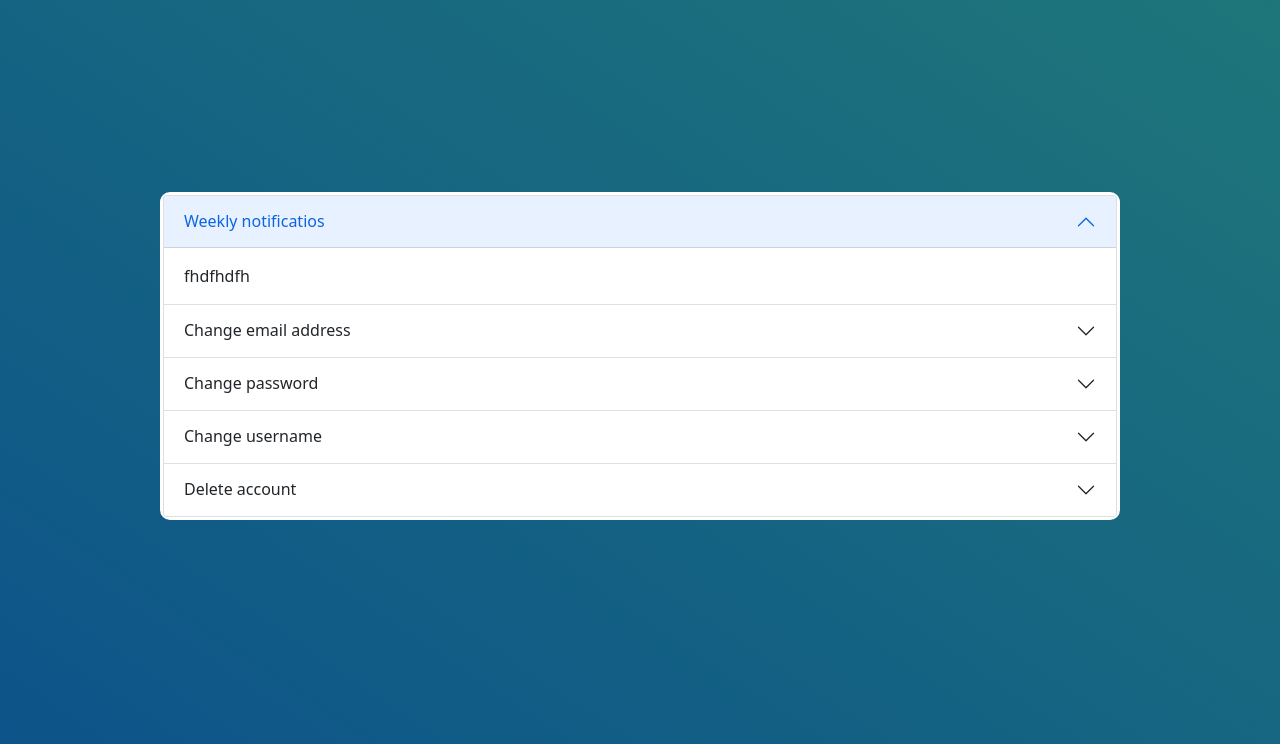
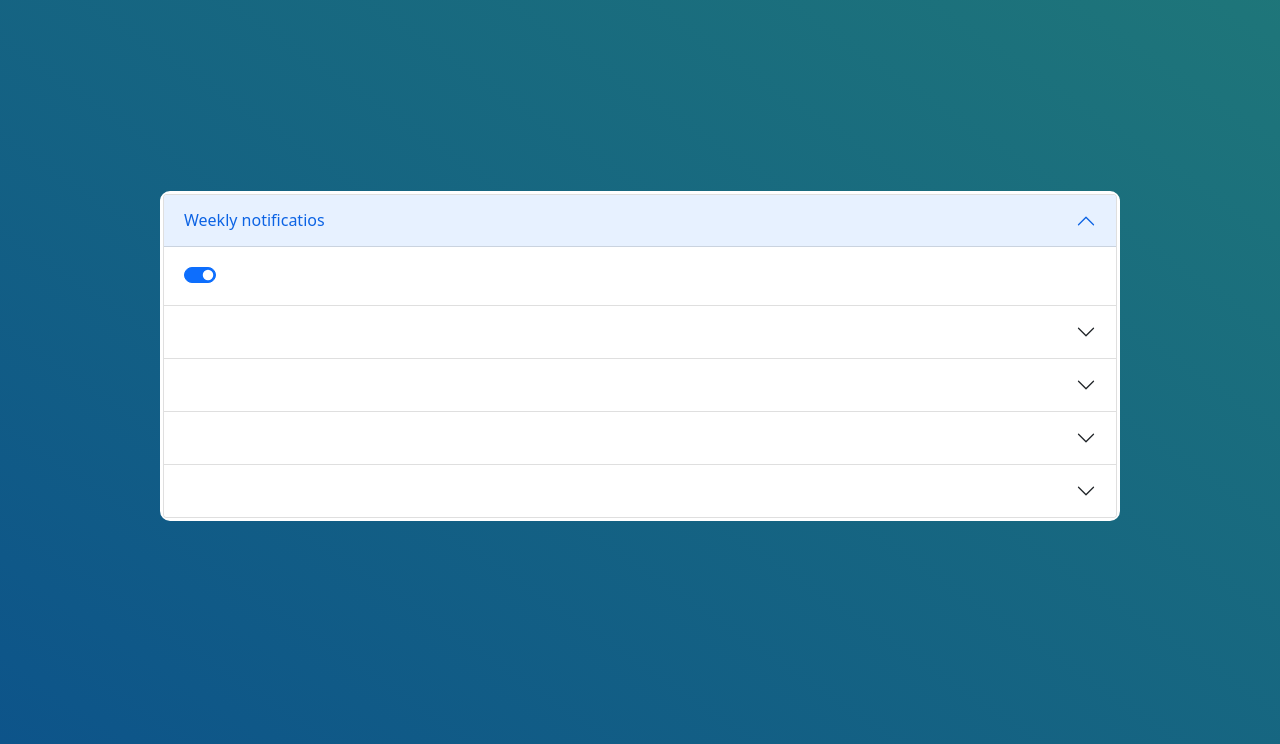
Before and after one commit to ilko27/healther, a PHP site: page /user_settings.php in a window 1280 px wide. Shown: the part 56-800 px from the top of the page. Run offline with PHP 8.4, Linux system fonts and the light colour scheme; the visitor is signed in with stand-in values (Sample User, id 1); tables that the repository leaves empty or names only in its code hold one stand-in row (values such as "Sample post").

Commit message:
notification check on/off

```diff
--- a/css/user_settings.css
+++ b/css/user_settings.css
@@ -33,3 +33,7 @@ body {
     left: 50%;
     transform: translate(-50%, -50%);
 }
+
+button.accordion-button.collapsed {
+    color: white;
+}
--- a/user_settings.php
+++ b/user_settings.php
@@ -4,7 +4,20 @@ if(!isset($_SESSION['userSession'])){
     header("Location: pages/login.php");
     exit();
 } else {
-    // require 'php/dbconn.php';
+    require 'php/dbconn.php';
+
+    $sql = 'SELECT users.notifications FROM users WHERE users.user_id = ?';
+    $stmt = mysqli_stmt_init($conn);
+    mysqli_stmt_prepare($stmt, $sql);
+    mysqli_stmt_bind_param($stmt, "i", $_SESSION['userId']);
+    mysqli_stmt_execute($stmt);
+    mysqli_stmt_bind_result($stmt, $notification_status);
+    while (mysqli_stmt_fetch($stmt)) {
+        $notification_status;
+
+
+    }
+
 }
 ?>
 <!DOCTYPE html>
@@ -49,8 +62,9 @@ if(!isset($_SESSION['userSession'])){
             <div id="collapseFive" class="accordion-collapse collapse show" aria-labelledby="headingFive" data-bs-parent="#accordion">
             <div class="accordion-body">
 
-                <!-- put on/off button for wn -->
-                fhdfhdfh
+                <div class="form-check form-switch">
+                    <input class="form-check-input" type="checkbox" id="flexSwitchCheckDefault" <?php if ($notification_status == true) echo "checked='checked'"; ?>>
+                </div>
 
             </div>
             </div>
```
